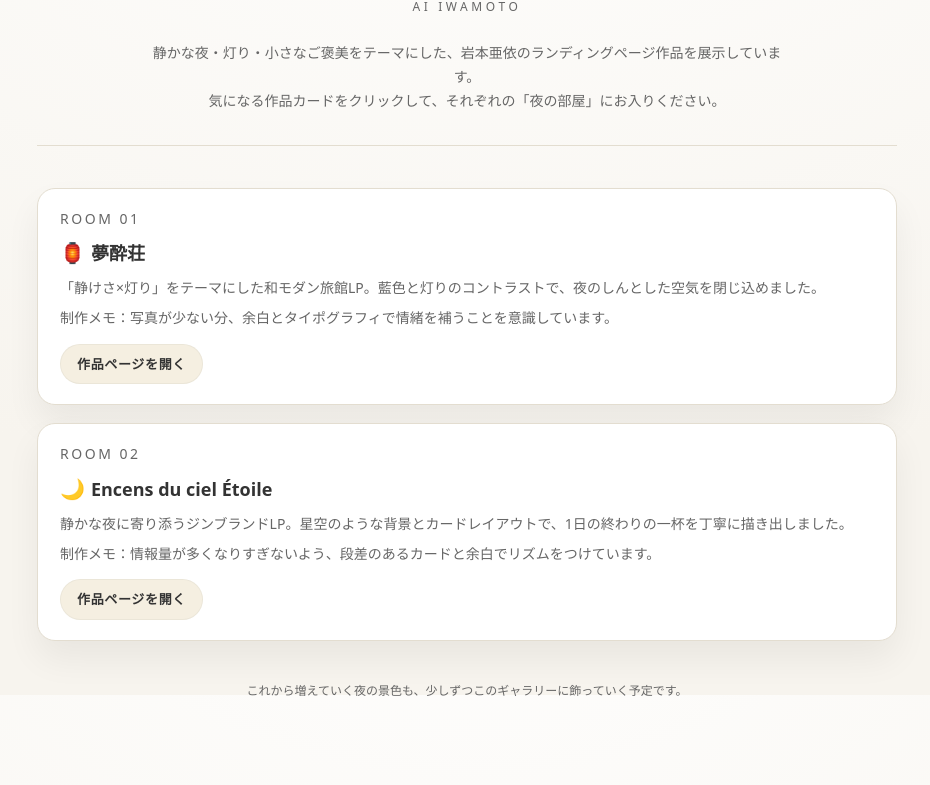
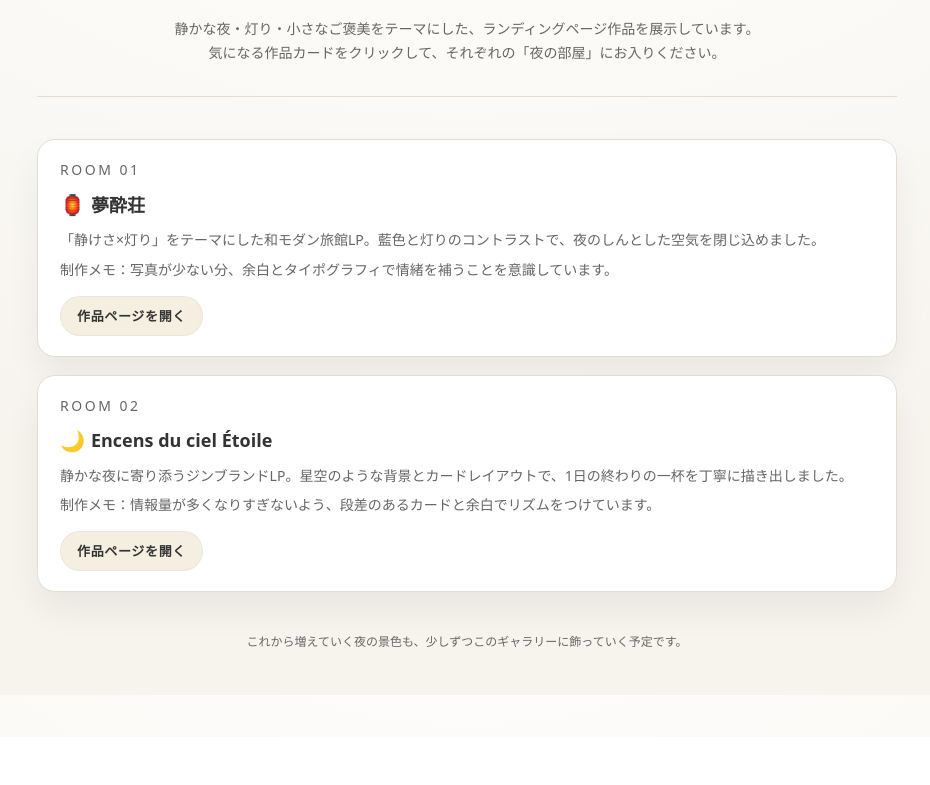
Before and after one commit to ai-3-ai3/encens-du-ciel-etoile, a plain HTML site: page portfolio/index.html in a window 1280 px wide. Shown: the part 105-890 px from the top of the page, without its empty margins (173-1103 px from the left). After the commit the page ends 842 px from the top, so only its background shows below. Drawn offline with Linux system fonts and the light colour scheme.

Commit message:
ポートフォリオ美術館

```diff
--- a/portfolio/index.html
+++ b/portfolio/index.html
@@ -146,10 +146,10 @@
 <body>
   <main class="container">
     <h1>WEB GALLERY</h1>
-    <p class="sub">AI IWAMOTO</p>
+    <p class="sub"></p>
 
     <p class="lead">
-      静かな夜・灯り・小さなご褒美をテーマにした、岩本亜依のランディングページ作品を展示しています。<br>
+      静かな夜・灯り・小さなご褒美をテーマにした、ランディングページ作品を展示しています。<br>
       気になる作品カードをクリックして、それぞれの「夜の部屋」にお入りください。
     </p>
 
```
